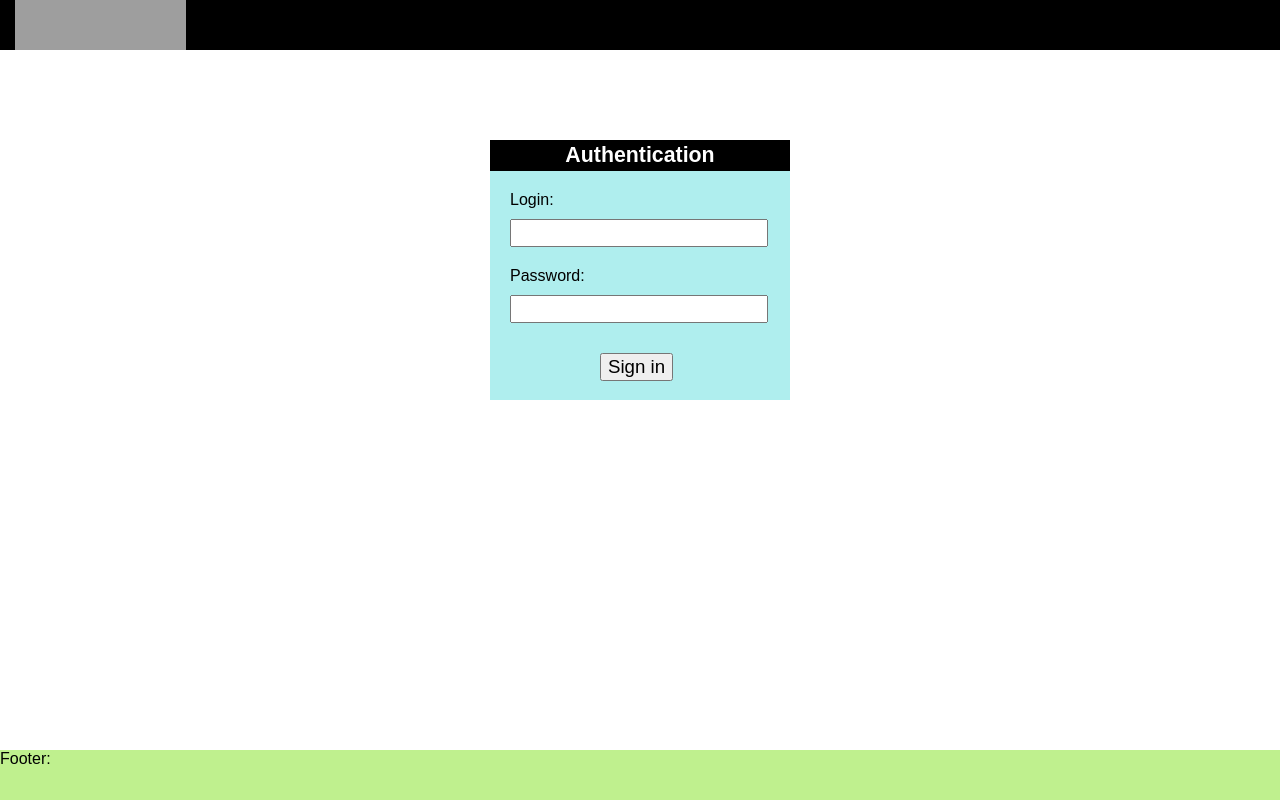
After one commit to dematron/rigery-panel, a Django app: page /accounts/login in a window 1280 px wide. The commit adds this page. Run offline with Django 3.2, Linux system fonts and the light colour scheme; parts of the project's set-up code (start-up, migrations or seed data) failed here and were passed over; grey boxes are pictures that could not be loaded.

Commit message:
Added the user authentication page

```diff
--- a/rigery/rigery/urls.py
+++ b/rigery/rigery/urls.py
@@ -11,5 +11,6 @@ urlpatterns = patterns('',
     # url(r'^blog/', include('blog.urls')),
 
     url(r'^admin/', include(admin.site.urls)),
+    url(r'^accounts/login', views.sign_in),
     url(r'^$', views.test_response),
 )
--- a/rigery/rigery/views.py
+++ b/rigery/rigery/views.py
@@ -1,6 +1,12 @@
 __author__ = 'alexey'
 
 from django.shortcuts import render_to_response
+from django.contrib.auth.decorators import login_required
 
+#переадресация на страницу идентификации при неизвестном пользователе
+@login_required
 def test_response(request):
     return render_to_response('base.html')
+
+def sign_in(request):
+    return render_to_response('authentication.html')
--- a/rigery/static/css/style.css
+++ b/rigery/static/css/style.css
@@ -50,7 +50,7 @@ article, aside, details, figcaption, figure, footer, header, hgroup, main, nav,
 	display: block;
 }
 body {
-	font: 12px/18px Arial, sans-serif;
+	font: 16px/18px Arial, sans-serif;
 	height: 100%;
 }
 .wrapper {
@@ -113,3 +113,12 @@ body {
 	background: #BFF08E;
 	position: relative;
 }
+
+/* Authentication
+------------------------------------------------------------------------------*/
+.authentication {
+    margin: 7% auto 7% auto;
+    background: #AFEEEE;
+    width: 300px;
+    height: 260px;
+}
--- /dev/null
+++ b/rigery/templates/authentication.html
@@ -0,0 +1,18 @@
+{% extends "base.html" %}
+{% block content %}
+<div class="middle">
+	<div class="authentication">
+        <div style="width: 100%; height: 25px; background: #000000; color: #ffffff; padding-top:6px;">
+            <p style="font-weight: bold; text-align: center; font-size: 16pt;">Authentication</p>
+        </div>
+
+        <form>
+            <p style="margin: 20px 20px 0px 20px;">Login: </p>
+            <input type="text" name="login" style="width: 250px; margin: 10px 20px 10px 20px; font-size: 14pt;">
+            <p style="margin: 10px 20px 0px 20px;">Password: </p>
+            <input type="password" name="pass" style="width: 250px; margin: 10px 20px 10px 20px; font-size: 14pt;">
+            <p><input type="submit" value="Sign in" style="margin: 20px 0px 0px 110px; font-size: 14pt;"></p>
+        </form>
+	</div>
+</div><!-- .middle-->
+{% endblock %}
--- a/rigery/templates/base.html
+++ b/rigery/templates/base.html
@@ -15,22 +15,11 @@
 <div class="wrapper">
 
 	<header class="header">
-		<strong>Header:</strong>
-    </header><!-- .header-->
+		{% load staticfiles %}
+        <img src="{% static "images/base/rigery_logo.png" %}" alt="rigery_logo" width="171" height="50" style="margin: 0px 15px 0px 15px"/>
+    </header>
 
-	<div class="middle">
-
-		<div class="container">
-			<main class="content">
-				<strong>Content:</strong>
-            </main><!-- .content -->
-		</div><!-- .container-->
-
-		<aside class="left-sidebar">
-			<strong>Left Sidebar:</strong>
-        </aside><!-- .left-sidebar -->
-
-	</div><!-- .middle-->
+{% block content %}{% endblock %}
 
 </div><!-- .wrapper -->
 
```
Also changed, not shown: rigery/templates/base_content.html (added, +14 -0 lines).
